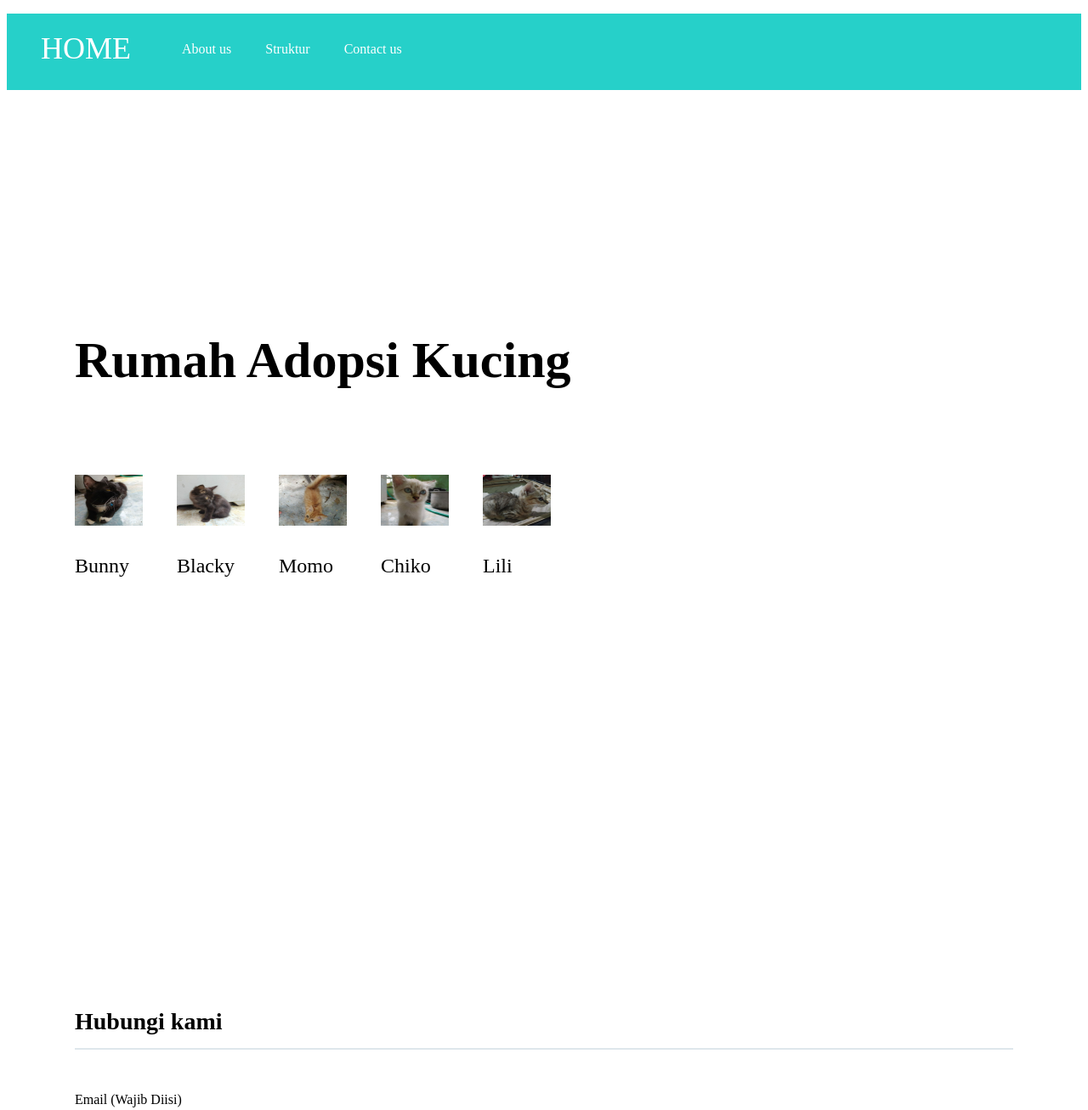
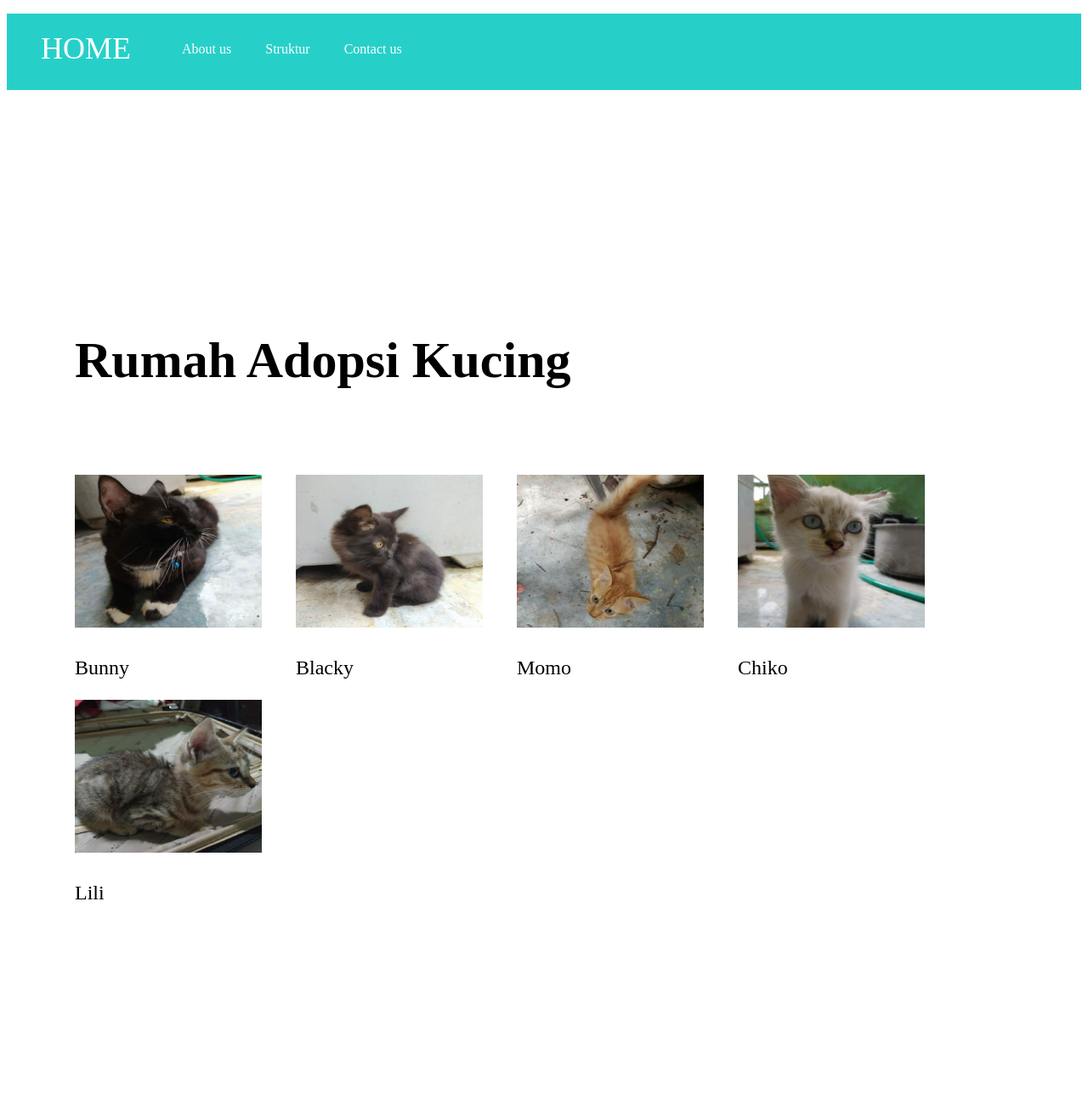
Before and after one commit to Delvira18610042/prograte.github.io, a plain HTML site: page index.html in a window 1280 px wide. Shown: the top 1307 px of the page at 85% size. Drawn offline with Linux system fonts and the light colour scheme.

Commit message:
Update stylesheet.css

```diff
--- a/stylesheet.css
+++ b/stylesheet.css
@@ -1,5 +1,5 @@
-img { width:80px;
-  height: 60px
+img { width:220px;
+  height: 180px
 }
 body {
   font-family: "Avenir Next";
@@ -43,8 +43,8 @@ li {
 }
 
 .contents {
-  height: 500px;
   margin-top: 100px;
+  height: 700px;
 }
 
 .section-title {
```
